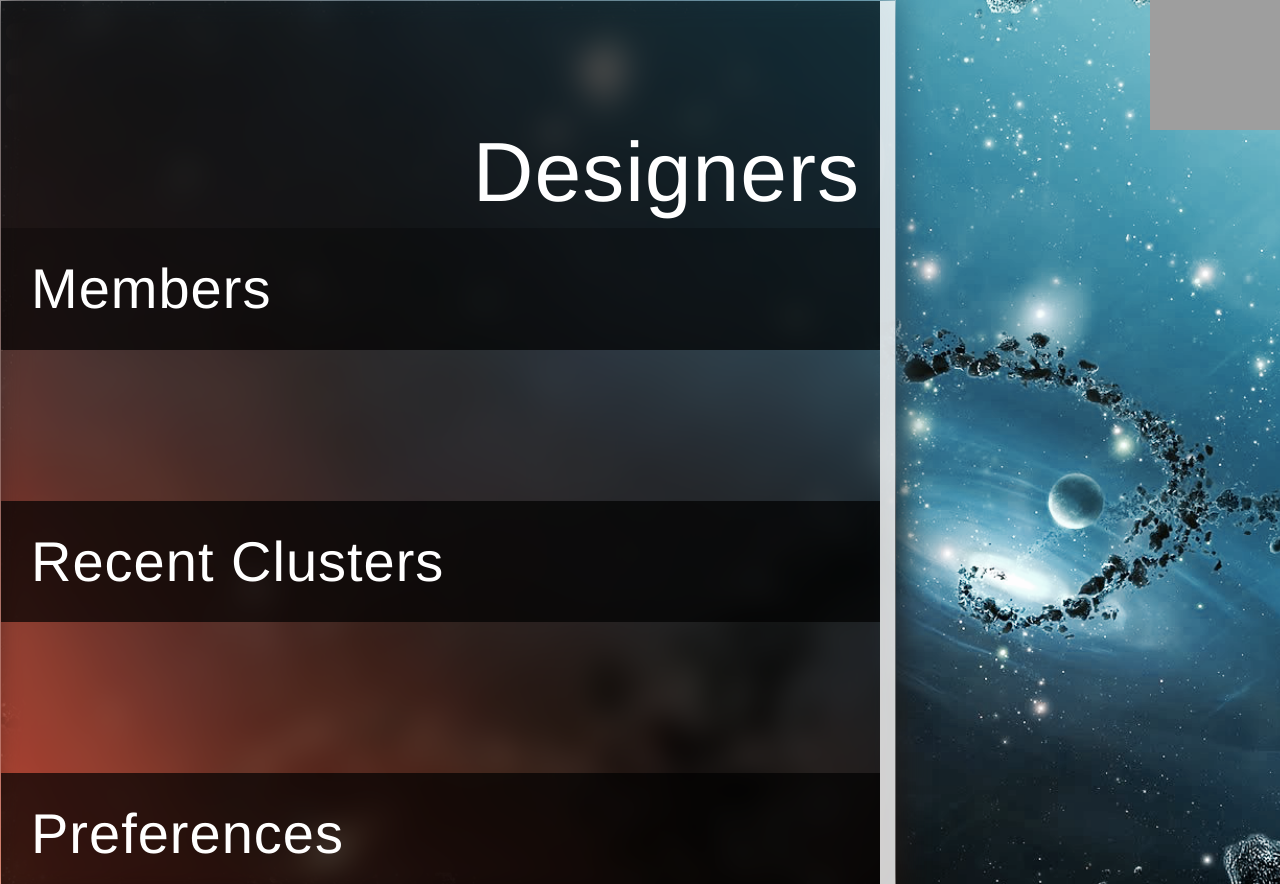
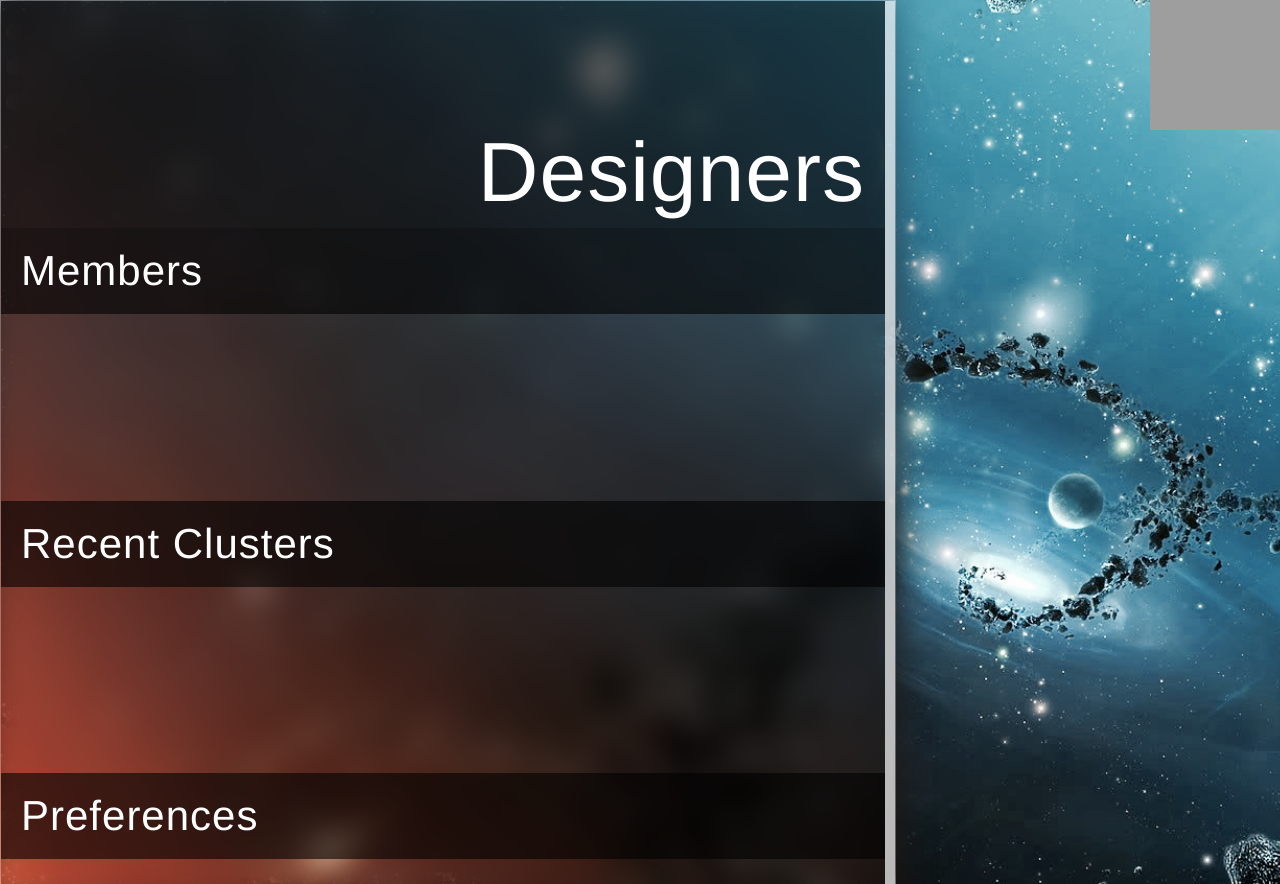
Before and after one commit to AlexChaseJones/projectApp1, a PHP site: page / in a window 1280 px wide. Run offline with PHP 8.4, Linux system fonts and the light colour scheme; grey boxes are pictures that could not be loaded.

Commit message:
sideBar asthetic adjustments

```diff
--- a/css/style.css
+++ b/css/style.css
@@ -19,7 +19,7 @@ h1 {
 }
 
 h2 {
-	font-size: 4em;
+	font-size: 3em;
 }
 .container {
 	padding-right: 0px;
@@ -82,8 +82,8 @@ h2 {
 }
 
 #sideBar > .container {
-	border-right:15px solid;
-	border-color: rgba(255,255,255,.8);
+	border-right:10px solid;
+	border-color: rgba(255,255,255,.7);
 }
 
 #sideBlur {
@@ -105,7 +105,7 @@ h2 {
 #sideHeader {
 	position: relative;
 	height: 25%;
-	background-color: rgba(0,0,0,.6);
+	background-color: rgba(0,0,0,.5);
 }
 
 #sideHeader > h1 {
@@ -115,9 +115,9 @@ h2 {
 }
 
 .contentTitle {
-	background-color: rgba(0,0,0,.7);
+	background-color: rgba(0,0,0,.6);
 	margin:0px;
-	padding:30px;
+	padding:20px;
 }
 #sideContentOne {
 	height: 30%;
```
